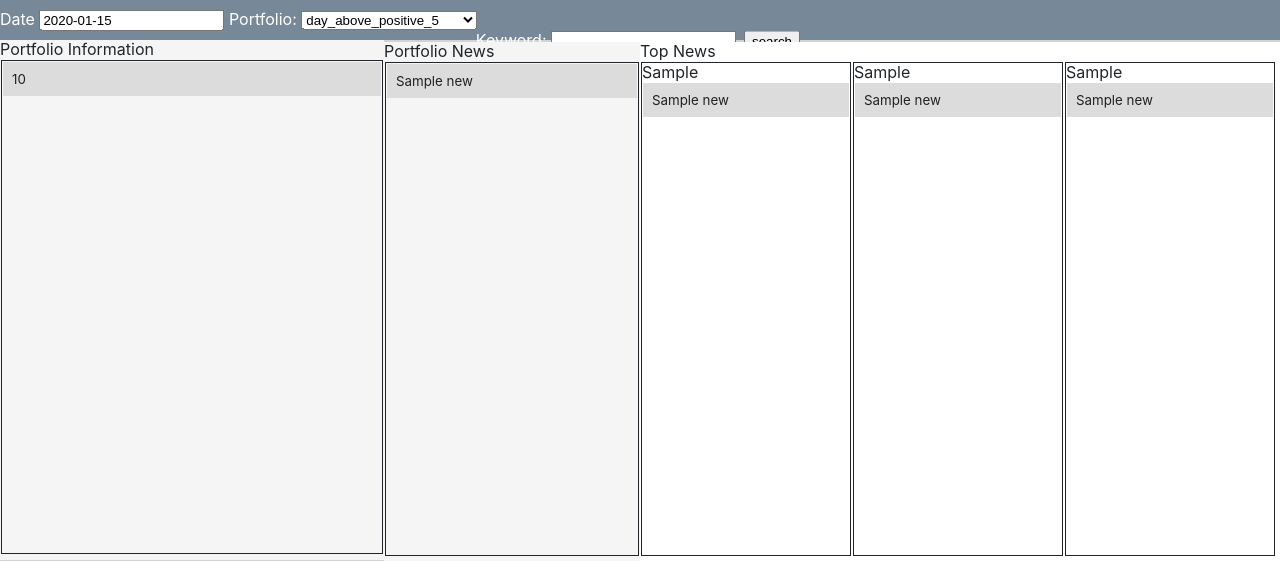
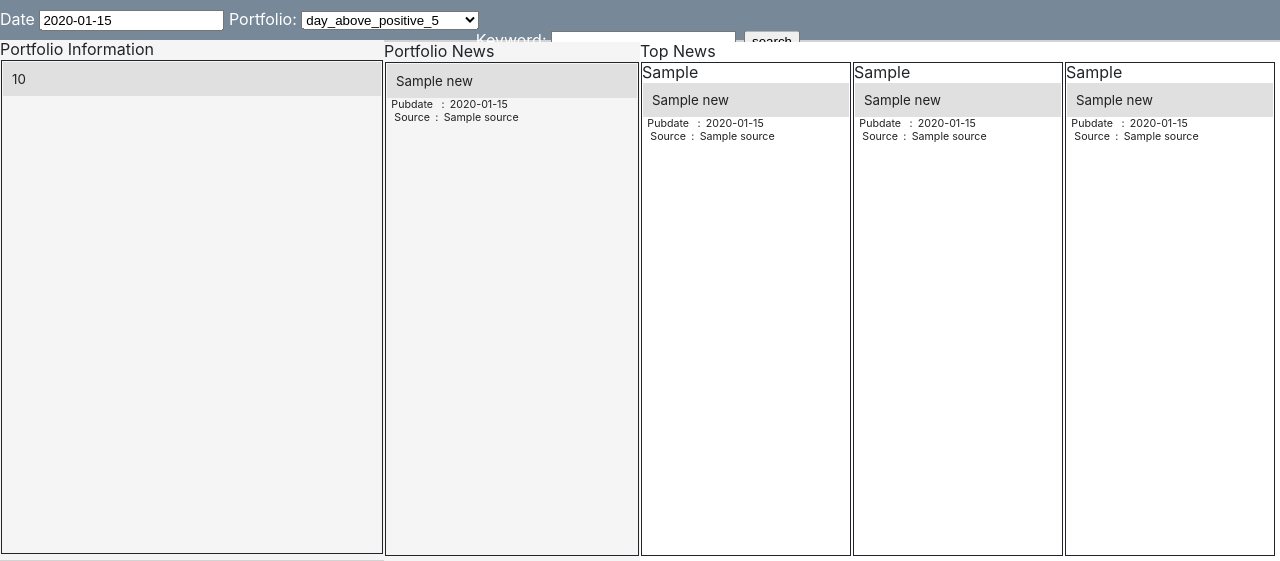
Before and after one commit to shinbutou/nccu_fintech, a Flask app: template templates/main.html in a window 1280 px wide. Shown: the top 561 px of the page. Run offline with Flask 2, Linux system fonts and the light colour scheme; the template is opened without the code that fills it: most values are stand-ins (such as "Sample title", 1, 10 or a date in 2020); some libraries are stand-ins or nearby versions.

Commit message:
pubdate and source

```diff
--- a/templates/main.html
+++ b/templates/main.html
@@ -35,6 +35,7 @@
                         <option value="pph_2" {{selected['pph_2']}}>day_below_negative_5</option>
                         <option value="pph_3" {{selected['pph_3']}}>week_above_positive_10</option>
                         <option value="pph_4" {{selected['pph_4']}}>week_below_negative_10</option>
+                        <option value="pph_5" {{selected['pph_5']}}>month_above_positive_20</option>
                     </select>
                 <div class="ikeyword">Keyword: <input type="text" id="ikeyword" name="ikeyword" value={{keyword}}><input type="submit" id="keysubmit" name="keysubmit" value="search"></div>
             </form>
@@ -47,7 +48,7 @@
             Portfolio Information<br>
             <div class="portfolio_panel" name="portfolio_panel">
                 {% for stock in portfolio %}
-                    <div style="font-size: 10pt; text-align: justify; color:#222222; text-decoration: none; margin: 1px; padding: 9px; background-color: gainsboro; cursor: pointer;">
+                    <div style="font-size: 10pt; text-align: justify; color:#222222; text-decoration: none; margin: 1px; padding: 9px; background-color: #E0E0E0 ; cursor: pointer;">
                         {{ stock }}
                     </div>
                 {% endfor %}
@@ -60,11 +61,14 @@
             <div class="general_panel" name="general_panel">
                 {% for news in portfolio_news %}
                 <a style="text-decoration: none" href={{ news['link']}}>
-                    <div style="font-size: 10pt; text-align: justify; color:#222222; text-decoration: none; margin: 1px; padding: 9px; background-color: gainsboro; cursor: pointer;">
+                    <div style="font-size: 10pt; text-align: justify; color:#222222; text-decoration: none; margin: 1px; padding: 9px; background-color: #E0E0E0 ; cursor: pointer;">
                         {{ news['title']}}
 
                     </div>
                 </a>
+                <div style="font-size: 8pt; text-align: justify; color:#222222">
+                 &ensp;Pubdate &ensp;:&ensp;{{ news['pubdate']}}  <br/> &ensp; Source&ensp;:&ensp;{{ news['source']}}
+                </div>
                 {% endfor %}
             </div>
         </div>
@@ -76,30 +80,39 @@
                 {{key1}}<br>
                 {% for news in top_news_list_1 %}
                 <a style="text-decoration: none" href={{ news['link']}} onclick="submit_message({{ news }}, '1');" target="_blank">
-                    <div style="font-size: 10pt; text-align: justify; color:#222222; text-decoration: none; margin: 1px; padding: 9px; background-color: gainsboro; cursor: pointer;">
+                    <div style="font-size: 10pt; text-align: justify; color:#222222; text-decoration: none; margin: 1px; padding: 9px; background-color: #E0E0E0 ; cursor: pointer;">
                         {{ news['title']}}
                     </div>
                 </a>
+                <div style="font-size: 8pt; text-align: justify; color:#222222">
+                 &ensp;Pubdate &ensp;:&ensp;{{ news['pubdate']}}  <br/> &ensp; Source&ensp;:&ensp;{{ news['source']}}
+                </div>
                 {% endfor %}
             </div>
             <div class="news_panel" name="news_panel">
                 {{key2}}<br>
                 {% for news in top_news_list_2 %}
                     <a style="text-decoration: none" href={{ news['link']}} onclick="submit_message({{ news }}, '2');" target="_blank">
-                        <div style="font-size: 10pt; text-align: justify; color:#222222; text-decoration: none; margin: 1px; padding: 9px; background-color: gainsboro; cursor: pointer;">
+                        <div style="font-size: 10pt; text-align: justify; color:#222222; text-decoration: none; margin: 1px; padding: 9px; background-color: #E0E0E0 ; cursor: pointer;">
                             {{ news['title']}}
                         </div>
                     </a>
+                <div style="font-size: 8pt; text-align: justify; color:#222222">
+                 &ensp;Pubdate &ensp;:&ensp;{{ news['pubdate']}}  <br/> &ensp; Source&ensp;:&ensp;{{ news['source']}}
+                </div>
                 {% endfor %}
             </div>
             <div class="news_panel" name="news_panel">
                 {{key3}}<br>
                 {% for news in top_news_list_3 %}
                     <a style="text-decoration: none" href={{ news['link']}} onclick="submit_message({{ news }}, '3');" target="_blank">
-                        <div style="font-size: 10pt; text-align: justify; color:#222222; text-decoration: none; margin: 1px; padding: 9px;background-color: gainsboro; cursor: pointer;">
+                        <div style="font-size: 10pt; text-align: justify; color:#222222; text-decoration: none; margin: 1px; padding: 9px;background-color: #E0E0E0 ; cursor: pointer;">
                             {{ news['title']}}
                         </div>
                     </a>
+                <div style="font-size: 8pt; text-align: justify; color:#222222">
+                 &ensp;Pubdate &ensp;:&ensp;{{ news['pubdate']}}  <br/> &ensp; Source&ensp;:&ensp;{{ news['source']}}
+                </div>
                 {% endfor %}
             </div>
         </div>
```
